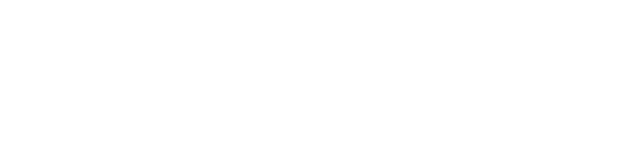
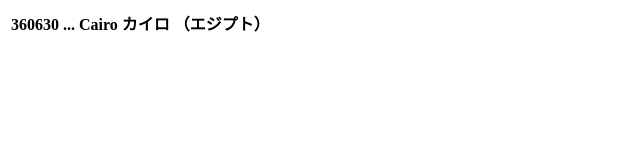
Before and after one commit to G284322022/medialabo, a plain HTML site: page project.html in a window 1280 px wide. Shown: the whole page, without its empty margins (0-640 px from the left). Drawn offline with Linux system fonts and the light colour scheme.

Commit message:
project.htmlを変更

```diff
--- a/project.html
+++ b/project.html
@@ -5,6 +5,15 @@
         <title>世界の天気</title>
     </head>
     <body>
+      <table>
+        <thead>
+            <tr>
+                <th colspan="2">360630 ... Cairo カイロ （エジプト）</th>
+            </tr>
+        </thead>
+        <tbody>
 
+        </tbody>
+      </table>
     </body>
 </html>
```
